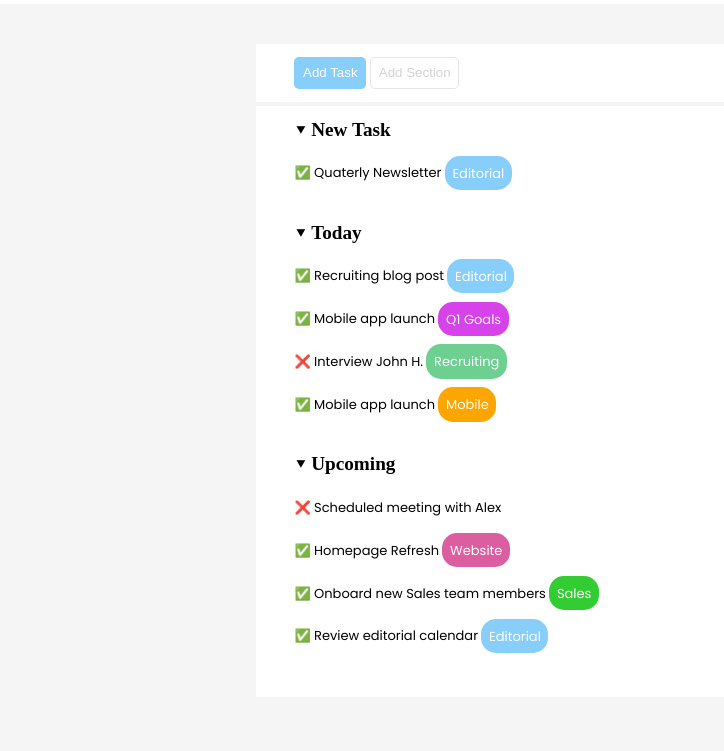
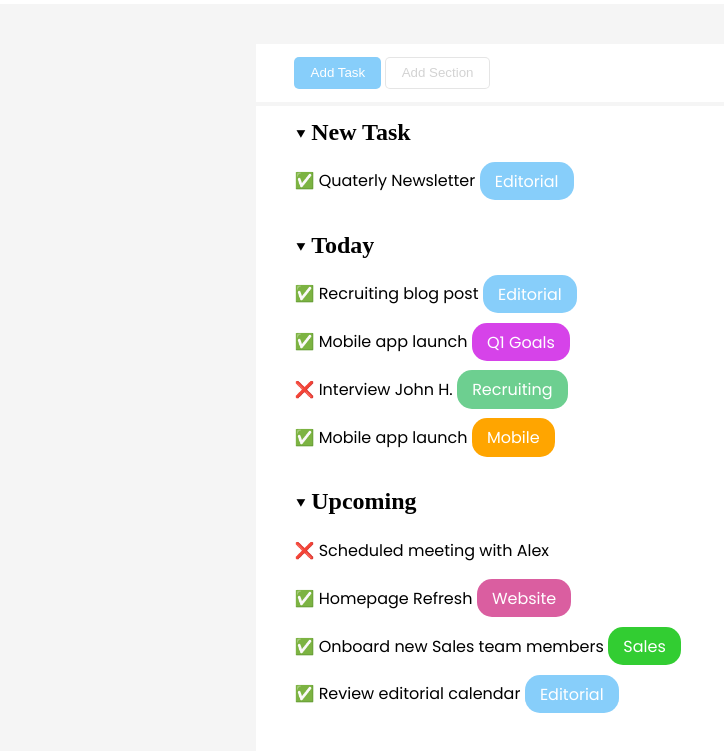
Before and after one commit to angelofaoldi/html-css-toboolist, a plain HTML site: page index.html in a window 1280 px wide. Shown: the part 61-812 px from the top of the page, without its empty margins (0-724 px from the left). Drawn offline with Linux system fonts and the light colour scheme.

Commit message:
[FIX] list item: another font fixing

```diff
--- a/style.css
+++ b/style.css
@@ -55,7 +55,7 @@ img {
 #butt1 {
     color: white;
     background-color: lightskyblue;
-    padding: 1%;
+    padding: 1% 2%;
     border: 1px solid rgb(135, 206, 250, 0.5);
     border-radius: 5px;
 }
@@ -63,7 +63,7 @@ img {
 #butt2 {
     color: lightgray;
     background-color: white;
-    padding: 1%;
+    padding: 1% 2%;
     border: 1px solid rgba(204, 204, 204, 0.5);
     border-radius: 5px;
 }
@@ -89,7 +89,7 @@ img {
     font-style: Poppins, Garamond;
     font-weight: bold;
     display: inline;
-    font-size:larger;
+    font-size:x-large;
 }
 
 ul {
@@ -99,49 +99,49 @@ ul {
 li {
     margin: 3% 0;
     font-family: Poppins, Garamond;
-    font-size: small;
+    font-size: medium;
 }
 
 /* COLORI DELLE MANSIONI LISTA */
 
 .editorial {
     background-color: lightskyblue;
-    padding: 1%;
+    padding: 1% 2%;
     border-radius: 15px;
     color: white;
 }
 
 .q1goals {
     background-color: rgb(214, 67, 233);
-    padding: 1%;
+    padding: 1% 2%;
     border-radius: 15px;
     color: white;
 }
 
 .recruiting {
     background-color: rgb(109, 207, 144);
-    padding: 1%;
+    padding: 1% 2%;
     border-radius: 15px;
     color: white;
 }
 
 .mobile {
     background-color: orange;
-    padding: 1%;
+    padding: 1% 2%;
     border-radius: 15px;
     color: white;
 }
 
 .website {
     background-color: rgb(218, 94, 160);
-    padding: 1%;
+    padding: 1% 2%;
     border-radius: 15px;
     color: white;
 }
 
 .sales {
     background-color: limegreen;
-    padding: 1%;
+    padding: 1% 2%;
     border-radius: 15px;
     color: white;
 }
```
